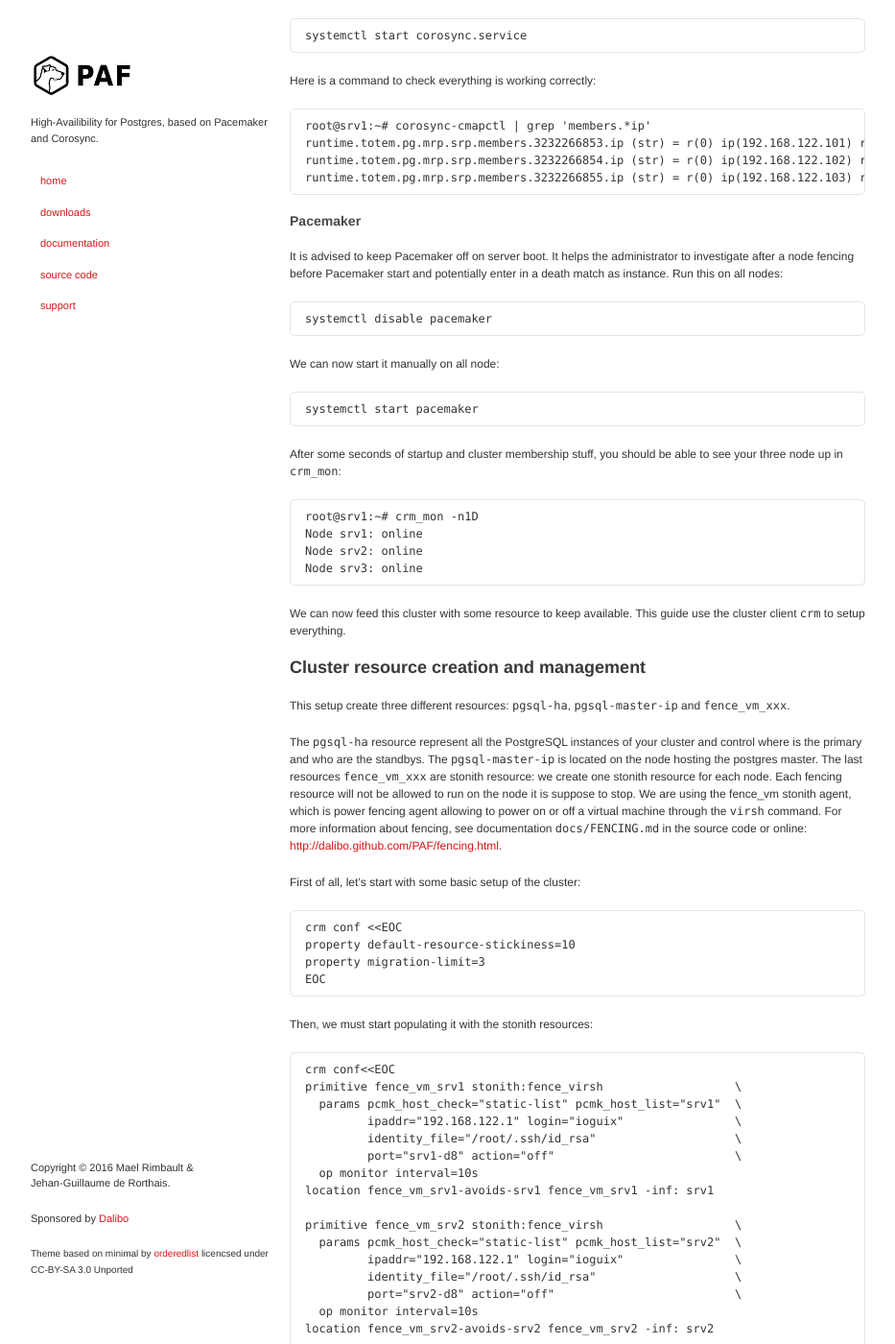
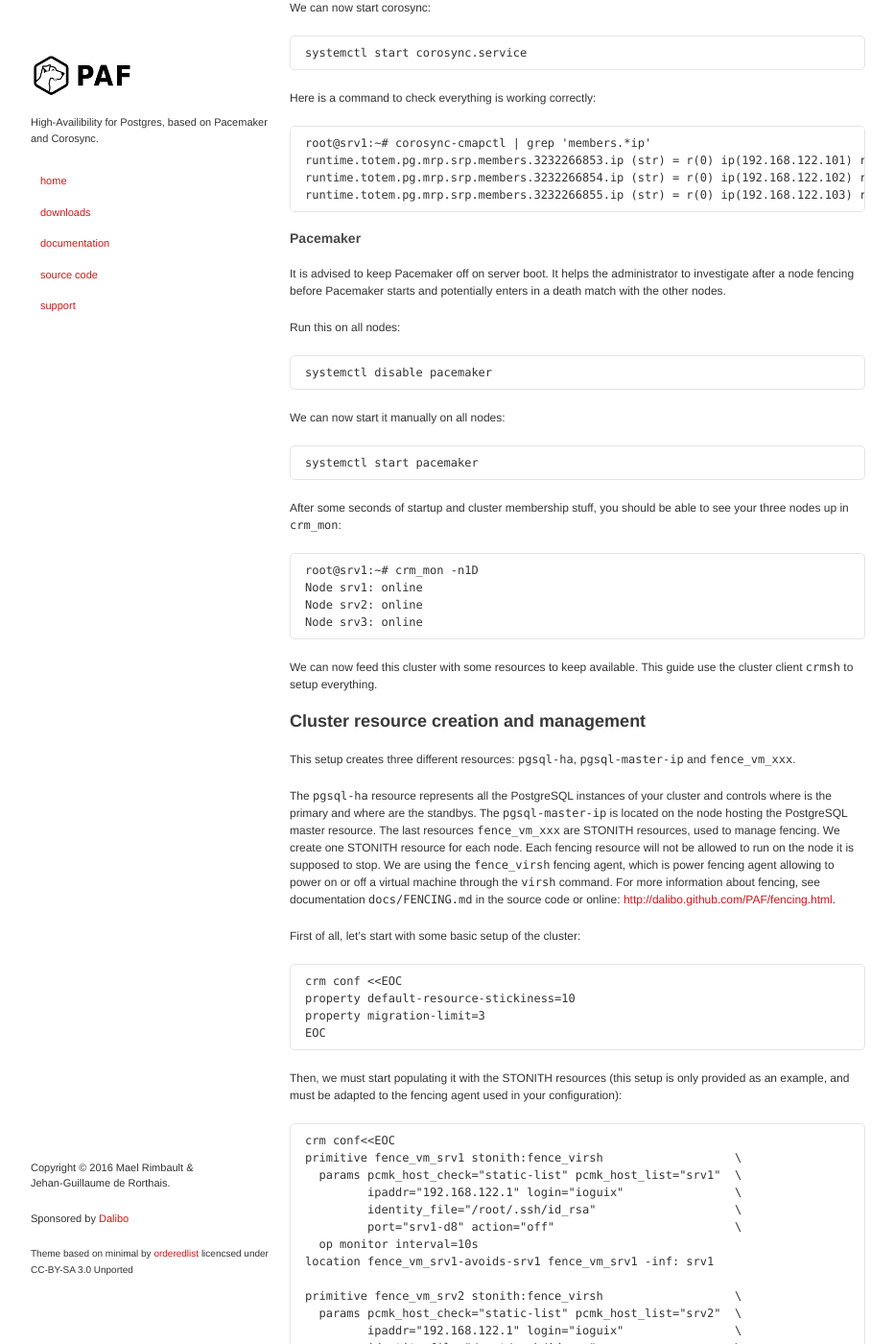
Before and after one commit to ClusterLabs/PAF, a Jekyll site: the page built from Quick_Start-Debian-8.md, in a window 1280 px wide and 1400 px high, scrolled down 4224 px. Shown: the whole window at 96% size, without its empty margins (173-1106 px from the left). Built offline with Jekyll 4.4.1, drawn with Linux system fonts in a browser that asks for light colours; some of the changed text lies outside the part shown.

Commit message:
Quickstarts content review

````diff
--- a/Quick_Start-Debian-8.md
+++ b/Quick_Start-Debian-8.md
@@ -5,7 +5,7 @@
 
 # Quick Start Debian 8
 
-This quick start tutorial is based on Debian 8.4, using the `crm` cluster
+This quick start tutorial is based on Debian 8.4, using the `crmsh` cluster
 client.
 
 ## Repository setup
@@ -74,7 +74,7 @@
 apt-get install postgresql-9.3 postgresql-contrib-9.3 postgresql-client-9.3 git
 ```
 
-Finally, we need to install the `pgsql-resource-agent` resource agent:
+Finally, we need to install the "PostgreSQL Automatic Failover" (PAF) resource agent:
 
 ```
 cd /usr/local/src
@@ -96,12 +96,13 @@
   * have `recovery_target_timeline = 'latest'`
   * a `primary_conninfo` with an `application_name` set to the node name
 
-Here are some quick steps to build your primary postgres instance and its
-standbies. As this is not the main subject here, they are
-__**quick and dirty**__. Rely on the PostgreSQL documentation for a proper
-setup.
+Here are some quick steps to build your primary PostgreSQL instance and its
+standbys. As this is not the main subject here, they are
+__**quick and dirty**__. Rely on the
+[PostgreSQL documentation](http://www.postgresql.org/docs/current/static/index.html)
+for a proper setup.
 
-The next steps suppose the primary instance is on srv1.
+The next steps suppose the primary PostgreSQL instance is on `srv1`.
 
 On all nodes:
 
@@ -136,7 +138,7 @@
 exit
 ```
 
-On srv1, the master, restart the instance and give it the master IP address:
+On `srv1`, the master, restart the instance and give it the master IP address:
 
 ```
 systemctl restart postgresql@9.3-main
@@ -144,7 +146,7 @@
 ip addr add 192.168.122.100/24 dev eth0
 ```
 
-Now, on each standby (srv2 and srv3 here), we have to cleanup the instance
+Now, on each standby (`srv2` and `srv3` here), we have to cleanup the instance
 created by the package and clone the primary. E.g.:
 
 ```
@@ -183,7 +185,7 @@
 The cluster communications and quorum (votes) rely on Corosync to work. So this
 is the first service to setup to be able to build your cluster on top of it.
 
-The cluster configuration client `crm` is supposed to be able to take care of
+The cluster configuration client `crmsh` is supposed to be able to take care of
 this, but this feature was broken when this tutorial was written.
 See [the related bug report](https://bugs.debian.org/cgi-bin/bugreport.cgi?bug=819545).
 
@@ -268,21 +270,23 @@
 ### Pacemaker
 
 It is advised to keep Pacemaker off on server boot. It helps the administrator
-to investigate after a node fencing before Pacemaker start and potentially
-enter in a death match as instance. Run this on all nodes:
+to investigate after a node fencing before Pacemaker starts and potentially
+enters in a death match with the other nodes.
+
+Run this on all nodes:
 
 ```
 systemctl disable pacemaker
 ```
 
-We can now start it manually on all node:
+We can now start it manually on all nodes:
 
 ```
 systemctl start pacemaker
 ```
 
 After some seconds of startup and cluster membership stuff, you should be able
-to see your three node up in `crm_mon`:
+to see your three nodes up in `crm_mon`:
 
 ```
 root@srv1:~# crm_mon -n1D
@@ -291,23 +295,25 @@
 Node srv3: online
 ```
 
-We can now feed this cluster with some resource to keep available. This guide
-use the cluster client `crm` to setup everything.
+We can now feed this cluster with some resources to keep available. This guide
+use the cluster client `crmsh` to setup everything.
 
 ## Cluster resource creation and management
 
-This setup create three different resources: `pgsql-ha`, `pgsql-master-ip`
+This setup creates three different resources: `pgsql-ha`, `pgsql-master-ip`
 and `fence_vm_xxx`.
 
-The `pgsql-ha` resource represent all the PostgreSQL instances of your cluster
-and control where is the primary and who are the standbys. The
-`pgsql-master-ip` is located on the node hosting the postgres master. The last
-resources `fence_vm_xxx` are stonith resource: we create one stonith
-resource for each node. Each fencing resource will not be allowed to run on the
-node it is suppose to stop. We are using the fence_vm stonith agent, which is
-power fencing agent allowing to power on or off a virtual machine through the
-`virsh` command. For more information about fencing, see documentation
-`docs/FENCING.md` in the source code or online:
+The `pgsql-ha` resource represents all the PostgreSQL instances of your cluster
+and controls where is the primary and where are the standbys.
+The `pgsql-master-ip` is located on the node hosting the PostgreSQL master
+resource.
+The last resources `fence_vm_xxx` are STONITH resources, used to manage fencing.
+We create one STONITH resource for each node. Each fencing resource will not be
+allowed to run on the node it is supposed to stop. We are using the
+`fence_virsh` fencing agent, which is power fencing agent allowing to power on
+or off a virtual machine through the `virsh` command. For more information
+about fencing, see documentation `docs/FENCING.md` in the source code or
+online:
 [http://dalibo.github.com/PAF/fencing.html]({{ site.baseurl }}/fencing.html).
 
 First of all, let's start with some basic setup of the cluster:
@@ -319,7 +325,9 @@
 EOC
 ```
 
-Then, we must start populating it with the stonith resources:
+Then, we must start populating it with the STONITH resources (this setup is
+only provided as an example, and must be adapted to the fencing agent used in
+your configuration):
 
 ```
 crm conf<<EOC
@@ -355,11 +363,11 @@
   1. the PostgreSQL `pgsqld` resource
   2. the multistate `pgsql-ha` responsible to clone `pgsqld` everywhere and
      define the roles (master/slave) of each clone
-  3. the IP address that must be start on the PostgreSQL master node
+  3. the IP address that must be started on the PostgreSQL master node
   4. the collocation of the master IP address with the PostgreSQL master
      instance
-  5. the preference about where the master should be start. As we defined
-     earlier, our master is supposed to be on srv1
+  5. the preference about where the master should be started. As we defined
+     earlier, our master is supposed to be on `srv1`
 
 ```
 crm conf <<EOC
````
Also changed, not shown: other parts of Quick_Start-Debian-8.md (+2 -1 lines), Quick_Start-CentOS-6.md (+34 -28 lines), Quick_Start-CentOS-7.md (+32 -28 lines).
